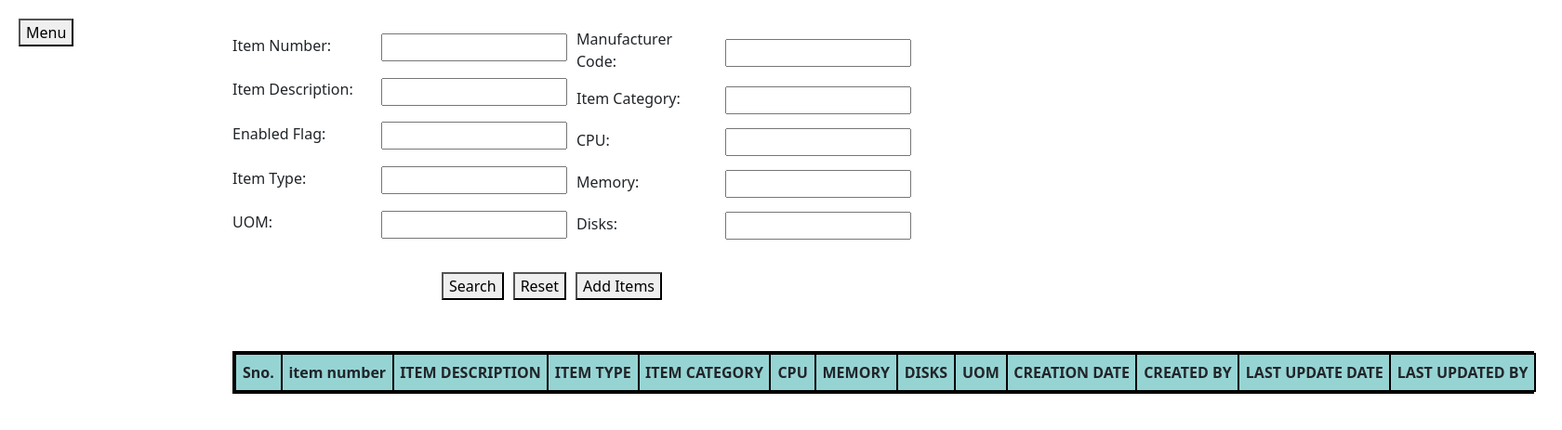
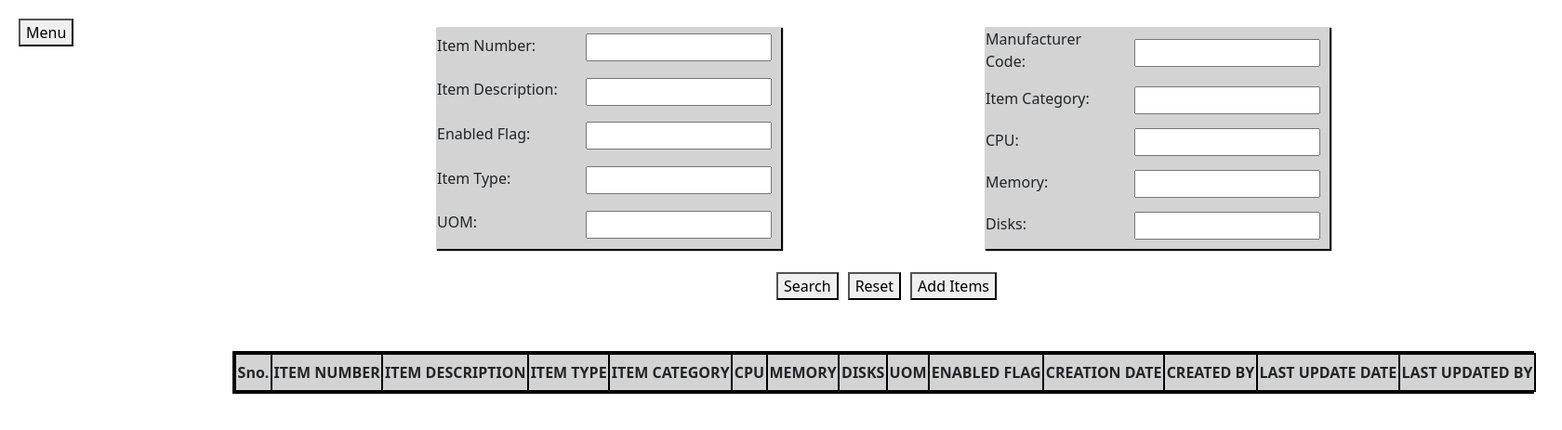
Before and after one commit to amaanshaik20/Infrastructure-Team-Project, a Flask app: page /item_details in a window 1680 px wide. Shown: the part 89-552 px from the top of the page at 93% size. Run offline with Flask 3, Linux system fonts and the light colour scheme; lists and menus that the app fills with data are empty.

Commit message:
Update item_details.html

```diff
--- a/templates/item_details.html
+++ b/templates/item_details.html
@@ -20,10 +20,12 @@
         .search {
             display: flex;
             /* justify-content: center; */
-            /* justify-content: space-evenly; */
+            justify-content: space-evenly;
             margin-bottom: 20px;
             margin-left: 250px;
-            max-height: 350px ;
+            max-height: 350px;
+            /* box-shadow: 0 5px #888888; */
+            width: 1400px;
         }
 
         .pad-15 {
@@ -33,6 +35,8 @@
         .grid1 {
             display: grid;
             /* margin-right: 30px; */
+            box-shadow: 1px 1px 1px 1px black;
+            background-color: lightgray;
         }
 
         .search input {
@@ -71,13 +76,14 @@
         th {
             border: 2px solid black;
             border-collapse: collapse;
-            background-color: #96D4D4;
+            background-color: lightgray;
             width: 1200px;
             /* width: max-content; */
             height: 40px;
             text-align: center;
             /* width:100% */
             white-space: nowrap;
+            /* color: white; */
         }
 
         .matter {
@@ -93,7 +99,7 @@
             /* justify-content: center; */
             /* Adjust as needed */
             /* align-items: center; */
-            margin-left: 470px;
+            margin-left: 830px;
 
             /* Adjust as needed */
         }
@@ -277,30 +305,13 @@
             </div>
         </form>
     </div>
-            </div>
-            <div class="button-container">
-                <div>
-                    <button onclick="fetchItemData(),toggleSearchBar()" class="button">Search</button>
-                </div>
-                <div>
-                    <button onclick="resetFilters()" class="reset">Reset</button>
-                </div>
-                <!-- <form action="/execute" method="post">
-                    <button class="additem" style="margin: 5px;"> Add Items</button>
-                </form> -->
-                <div>
-                    <button onclick="toggleAddBar()">Add Items</button>
-                </div>
-            </div>
-        </div>
-    </div>
-
     <div class="container1">
         <div id="itemDataContainer" class="matter">
             <table>
                 <tr>
+
                     <th>Sno.</th>
-                    <th>item number</th>
+                    <th>ITEM NUMBER</th>
                     <th>ITEM DESCRIPTION</th>
                     <th>ITEM TYPE</th>
                     <th>ITEM CATEGORY</th>
@@ -308,11 +319,13 @@
                     <th>MEMORY</th>
                     <th>DISKS</th>
                     <th>UOM</th>
+                    <th>ENABLED FLAG</th>
                     <th>CREATION DATE</th>
                     <th>CREATED BY</th>
                     <th>LAST UPDATE DATE</th>
                     <th>LAST UPDATED BY</th>
                 </tr>
+
             </table>
         </div>
     </div>
@@ -430,6 +443,8 @@
             };
             xhr.send(JSON.stringify(data));
         }
+        document.getElementById('LAST_UPDATE_DATE').valueAsDate = new Date();
+        document.getElementById('CREATION_DATE').valueAsDate = new Date();
     </script>
 </body>
 
```
Also changed, not shown: other parts of templates/item_details.html (+30 -7 lines). Lines whose indentation alone changed are shown as unchanged.
